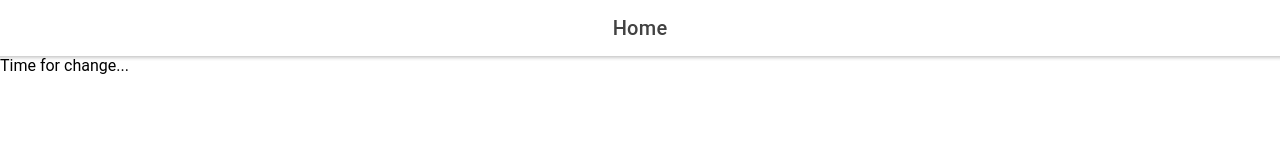
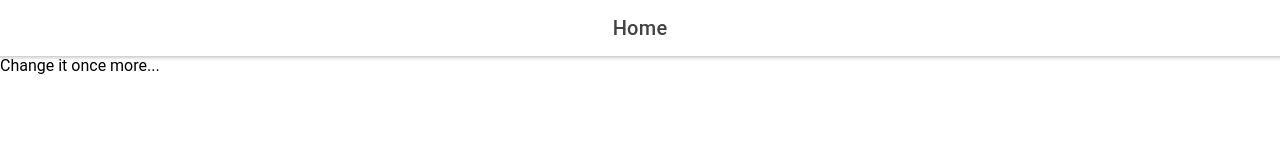
Before and after one commit to jlane9/hello-world, a React (Create React App) app: page /tabs/home in a window 1280 px wide. Shown: the top 160 px of the page. Built offline with nearby package versions, Linux system fonts and the light colour scheme.

Commit message:
Change it again again

```diff
--- a/src/pages/home/Home.tsx
+++ b/src/pages/home/Home.tsx
@@ -16,7 +16,7 @@ const Home: React.FC = () => {
           </IonToolbar>
         </IonHeader>
         <div>
-          Time for change...
+          Change it once more...
         </div>
       </IonContent>
     </IonPage>
```
